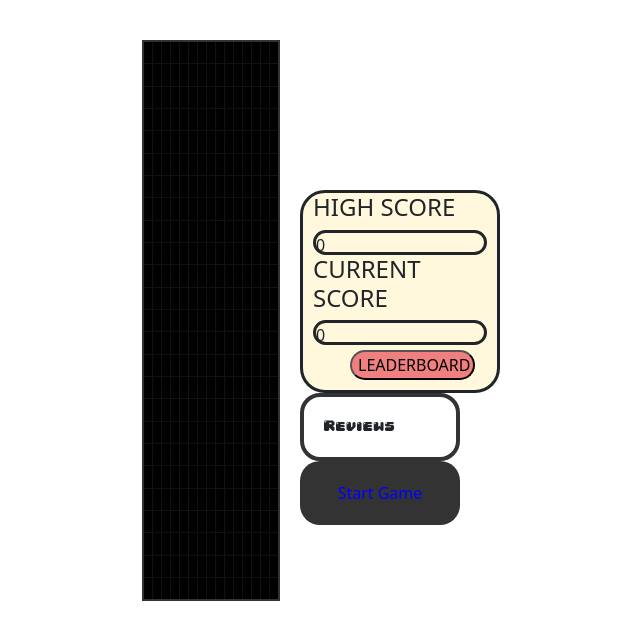
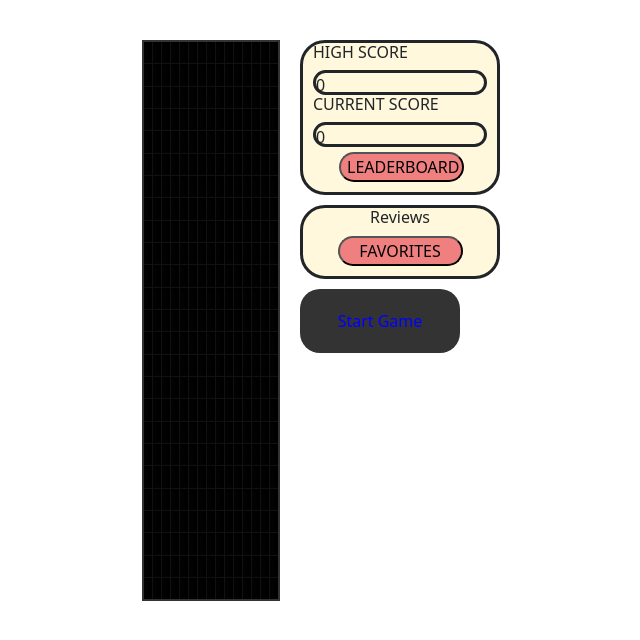
Before and after one commit to OG-Tango/Pentamatris, a React app: page / in a window 1280 px wide. Shown: the top 640 px of the page, without its empty margins (88-728 px from the left). Built offline with nearby package versions, Linux system fonts and the light colour scheme.

Commit message:
added reviews side-view and favorites view that renders on click

```diff
--- /dev/null
+++ b/client/src/components/Favorites.jsx
@@ -0,0 +1,11 @@
+import React from "react";
+
+function Favorites() {
+  return (
+    <div id='faves-view'>
+      <h4>FAVORITE REVIEWS</h4>
+    </div>
+  );
+};
+
+export default Favorites;
--- a/client/src/components/Pentamatris.jsx
+++ b/client/src/components/Pentamatris.jsx
@@ -12,6 +12,8 @@ import { StyledPentamatrisWrapper, StyledPentamatris } from "./styles/StyledPent
 import { useGameStatus } from "../hooks/useGameStatus.js";
 import ScoreBoard from './ScoreBoard.jsx';
 import LeaderBoard from './LeaderBoard.jsx';
+import Reviews from './Reviews.jsx';
+import Favorites from "./Favorites.jsx";
 
 const Pentamatris = () => {
   const [dropTime, setDropTime] = useState(null);
@@ -21,8 +23,9 @@ const Pentamatris = () => {
   const [stage, setStage, rowsCleared] = useStage(player, resetPlayer);
   const [score, setScore, rows, setRows, level, setLevel] = useGameStatus(rowsCleared);
 
-  const [show, setShow] = useState(false);
+  const [showLeaders, setShowLeaders] = useState(false);
   const [topScores, settopScores] = useState([]);
+  const [showFaves, setShowFaves] = useState(false);
 
 
   const movePlayer = dir => {
@@ -93,9 +96,13 @@ const Pentamatris = () => {
     drop();
   }, dropTime)
 
-  const handleClick = () => {
-    setShow(!show);
+  const handleScoresClick = () => {
+    setShowLeaders(!showLeaders);
   };
+
+  const handleReviewsClick = () => {
+    setShowFaves(!showFaves);
+  }
 
   const getTopScores = () => {
     axios.get('/leaders')
@@ -105,9 +112,13 @@ const Pentamatris = () => {
       .catch(err => console.log('Problem getting Top scores', err))
   };
 
-  const showLeaders = () => {
-    handleClick();
+  const showLeaderBoard = () => {
+    handleScoresClick();
     getTopScores();
+  };
+
+  const showFavorites = () => {
+    handleReviewsClick();
   };
 
 
@@ -119,9 +130,10 @@ const Pentamatris = () => {
           {gameOver ? (<Display gameOver={gameOver} text="gameOver" />) : (
             <div>
             {/* <NextPiece /> */}
-            <ScoreBoard onClick={showLeaders} gameScore={score}/>
-            { show ? <LeaderBoard topScores={topScores}/> : null}
-            <Display text="Reviews"/>
+            <ScoreBoard onClick={showLeaderBoard} gameScore={score}/>
+            { showLeaders ? <LeaderBoard topScores={topScores}/> : null}
+            <Reviews onClick={showFavorites} />
+            { showFaves ? <Favorites /> : null }
           </div>
           )}
           <Start callback={startGame} />
--- /dev/null
+++ b/client/src/components/Reviews.jsx
@@ -0,0 +1,18 @@
+import React from "react";
+
+function Reviews(props) {
+  const { onClick } = props;
+
+  return (
+    <div id='review-sm'>
+      <h6>Reviews</h6>
+
+      <button
+      className='go-to-faves'
+      onClick={onClick}
+      >FAVORITES</button>
+    </div>
+  );
+};
+
+export default Reviews;
--- a/client/src/components/ScoreBoard.jsx
+++ b/client/src/components/ScoreBoard.jsx
@@ -27,9 +27,9 @@ function ScoreBoard(props) {
 
   return (
     <div id='score-board'>
-      <h4>HIGH SCORE</h4>
+      <h6>HIGH SCORE</h6>
       <div className='high-sc'>{highScore}</div>
-      <h4>CURRENT SCORE</h4>
+      <h6>CURRENT SCORE</h6>
       <div className='game-sc'>{gameScore}</div>
       <button
         className='go-to-lb'
--- a/client/style.css
+++ b/client/style.css
@@ -21,7 +21,7 @@ body {
   width: 200px;
   margin-left: auto;
   margin-right: 0;
-  margin-top: 150px
+  margin-bottom: 10px
 }
 
 #leader-board {
@@ -41,7 +41,7 @@ body {
   background-color:lightcoral;
   width: 125px;
   border-radius: 50px;
-  margin-left: 37px
+  margin-left: 26px
 }
 
 .high-sc {
@@ -70,3 +70,40 @@ body {
   text-align: center;
   padding-top: 25px
 }
+
+/* Styles for Reviews and Favorites */
+
+#review-sm {
+  background-color:cornsilk;
+  border-style: solid;
+  border-radius: 25px;
+  width: 200px;
+  margin-left: auto;
+  margin-right: 0;
+  margin-bottom: 10px;
+  padding-left: 10px;
+  padding-right: 10px;
+  padding-bottom: 10px;
+  display: flex;
+  flex-direction: column;
+  align-items: center;
+}
+
+#faves-view {
+  border-style: solid;
+  border-radius: 25px;
+  width: 250px;
+  height: 300px;
+  display: flex;
+  flex-direction: column;
+  align-items: center;
+  position: absolute;
+  top: 165px;
+  left: 125px;
+}
+
+.go-to-faves {
+  background-color:lightcoral;
+  width: 125px;
+  border-radius: 50px;
+}
```
